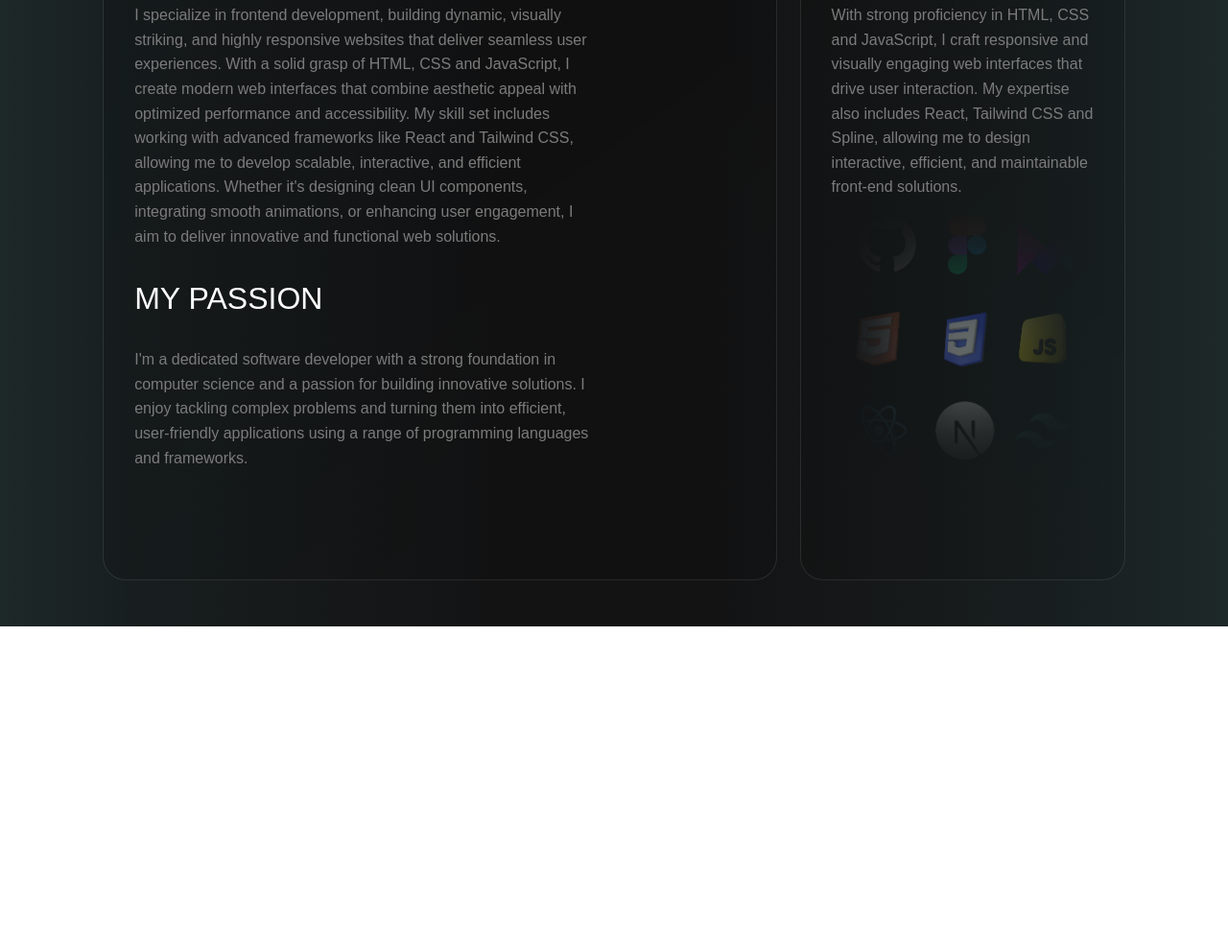
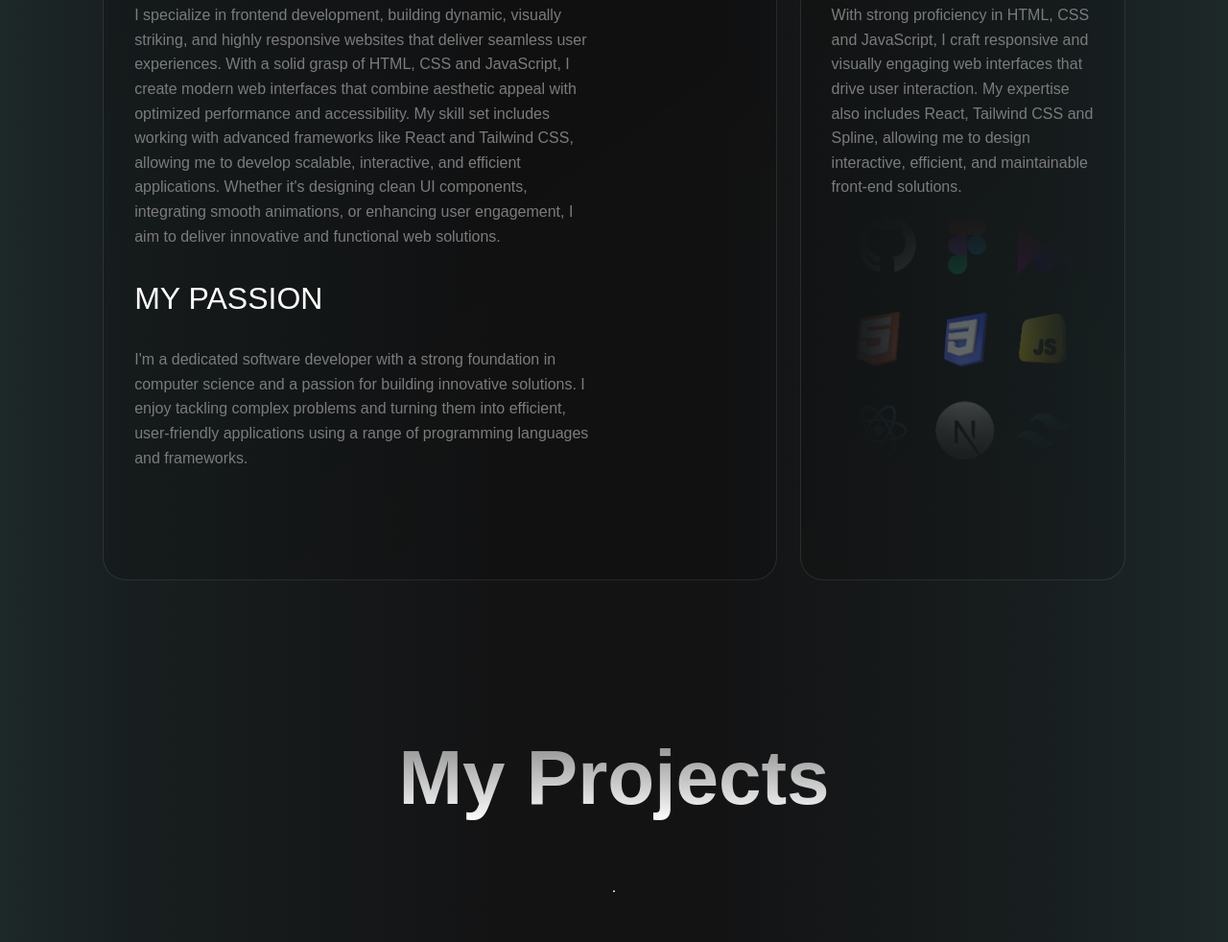
Before and after one commit to Rupsha-github/MY-PORTFOLIO, a plain HTML site: page index.html in a window 1280 px wide. Shown: the part 1702-2684 px from the top of the page at 96% size. Before the commit the page ends 2355 px from the top, so only its background shows below. Drawn offline with Linux system fonts and the light colour scheme; some packages are replaced by stand-ins of ours; a script that the page names is missing.

Commit message:
Projects section updated

```diff
--- a/index.html
+++ b/index.html
@@ -9,6 +9,7 @@
 <body>
     <header>
         <div class="logo">RUPSHA SAHA</div>
+        <!-- Here will go the navbar -->
         <div class="contact-btn">Contact</div>
     </header>
     <main>
@@ -50,6 +51,14 @@
             </div>
         </div>
     </section>
+
+    <section class="projects-section">         <!-- Projects section -->
+        <h3>My Projects</h3>                   <!-- Heading for projects section -->
+        <div class="slider" style=" --width: 60rem; --height: 40rem; --quantity: 4;">
+            .
+        </div>
+    </section>
+
     <script type="module" src="https://unpkg.com/@splinetool/viewer@1.10.2/build/spline-viewer.js"></script>
     <script type="module" src="https://unpkg.com/@splinetool/viewer@1.10.2/build/spline-viewer.js"></script>
     <script src="app.js"></script>
--- a/style.css
+++ b/style.css
@@ -271,3 +271,22 @@ main h1 {
     width: 70%;
     top: 47%;
 }
+
+/* PROJECTS SECTION */
+.projects-section {
+    width: 100%;
+    margin-top: 10rem;
+    overflow: hidden;
+    display: flex;
+    flex-direction: column;
+    align-items: center;
+    justify-content: center;
+}
+
+.projects-section h3 {
+    margin-bottom: 5%;
+    font-size: 5rem;
+    background-image: linear-gradient(rgb(133, 133, 133), rgb(255, 255, 255));
+    color: transparent;
+    background-clip: text;
+}
```
